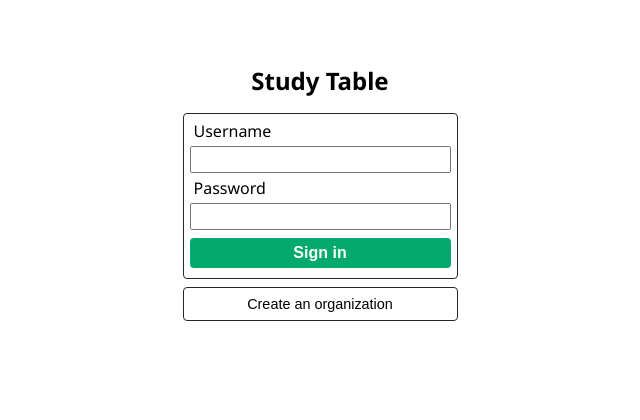
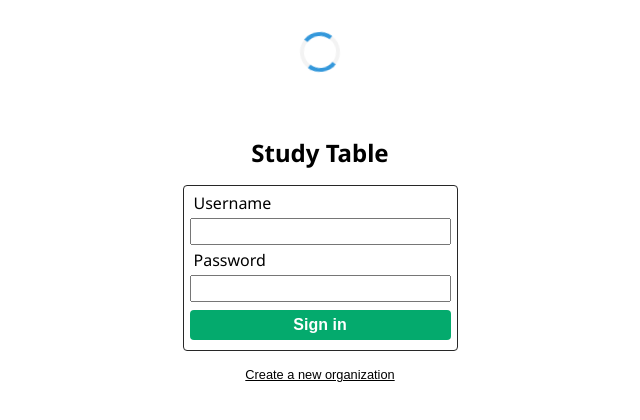
Before and after one commit to ashmeet28/studytable, a React (Vite) app: page / in a window 1280 px wide. Shown: the top 420 px of the page, without its empty margins (320-960 px from the left). Built offline with nearby package versions, Linux system fonts and the light colour scheme.

Commit message:
Added loader div

```diff
--- /dev/null
+++ b/src/LoaderDiv.jsx
@@ -0,0 +1,9 @@
+import './LoaderDiv.scss'
+
+function LoaderDiv() {
+    return (
+        <div id="loaderdiv"></div>
+    )
+}
+
+export default LoaderDiv
--- /dev/null
+++ b/src/LoaderDiv.scss
@@ -0,0 +1,33 @@
+#loaderdiv {
+
+    border: 4px solid #f3f3f3;
+    border-radius: 50%;
+    border-top: 4px solid #3498db;
+    border-bottom: 4px solid #3498db;
+    width: 32px;
+    height: 32px;
+    -webkit-animation: spin 1s linear infinite;
+    animation: spin 1s linear infinite;
+    margin: 32px auto;
+
+    @-webkit-keyframes spin {
+        0% {
+            -webkit-transform: rotate(0deg);
+        }
+
+        100% {
+            -webkit-transform: rotate(360deg);
+        }
+    }
+
+    @keyframes spin {
+        0% {
+            transform: rotate(0deg);
+        }
+
+        100% {
+            transform: rotate(360deg);
+        }
+    }
+
+}
--- a/src/SignInDiv.jsx
+++ b/src/SignInDiv.jsx
@@ -22,7 +22,7 @@ function SignInDiv({ onSignIn }) {
 
         <input type="submit" value="Sign in" />
       </form>
-      <button>Create an organization</button>
+      <button>Create a new organization</button>
     </div>
   )
 }
--- a/src/SignInDiv.scss
+++ b/src/SignInDiv.scss
@@ -29,11 +29,12 @@
 
     button {
         background-color: transparent;
-        border: 1px solid #272727;
+        border: none;
         width: 100%;
         border-radius: 4px;
         margin: 8px 0px;
         padding: 8px;
-        font-size: 0.9em;
+        font-size: 0.8em;
+        text-decoration: underline;
     }
 }
--- a/src/main.jsx
+++ b/src/main.jsx
@@ -2,9 +2,11 @@ import React from 'react'
 import ReactDOM from 'react-dom/client'
 import './index.css'
 import SignInScene from './SignInScene.jsx'
+import LoaderDiv from './LoaderDiv'
 
 ReactDOM.createRoot(document.getElementById('mainrootdiv')).render(
   <React.StrictMode>
+    <LoaderDiv />
     <SignInScene />
   </React.StrictMode>,
 )
```
